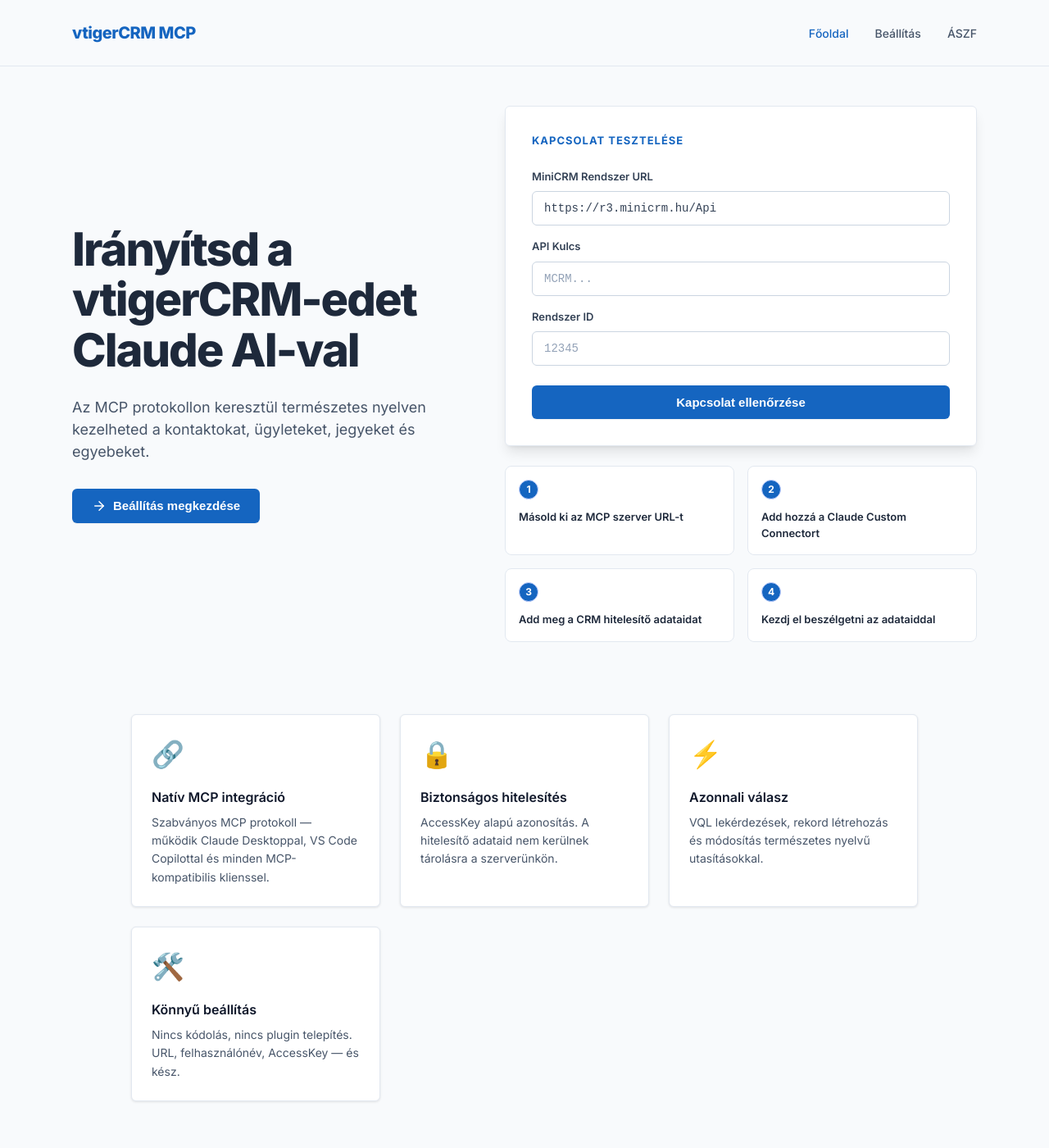
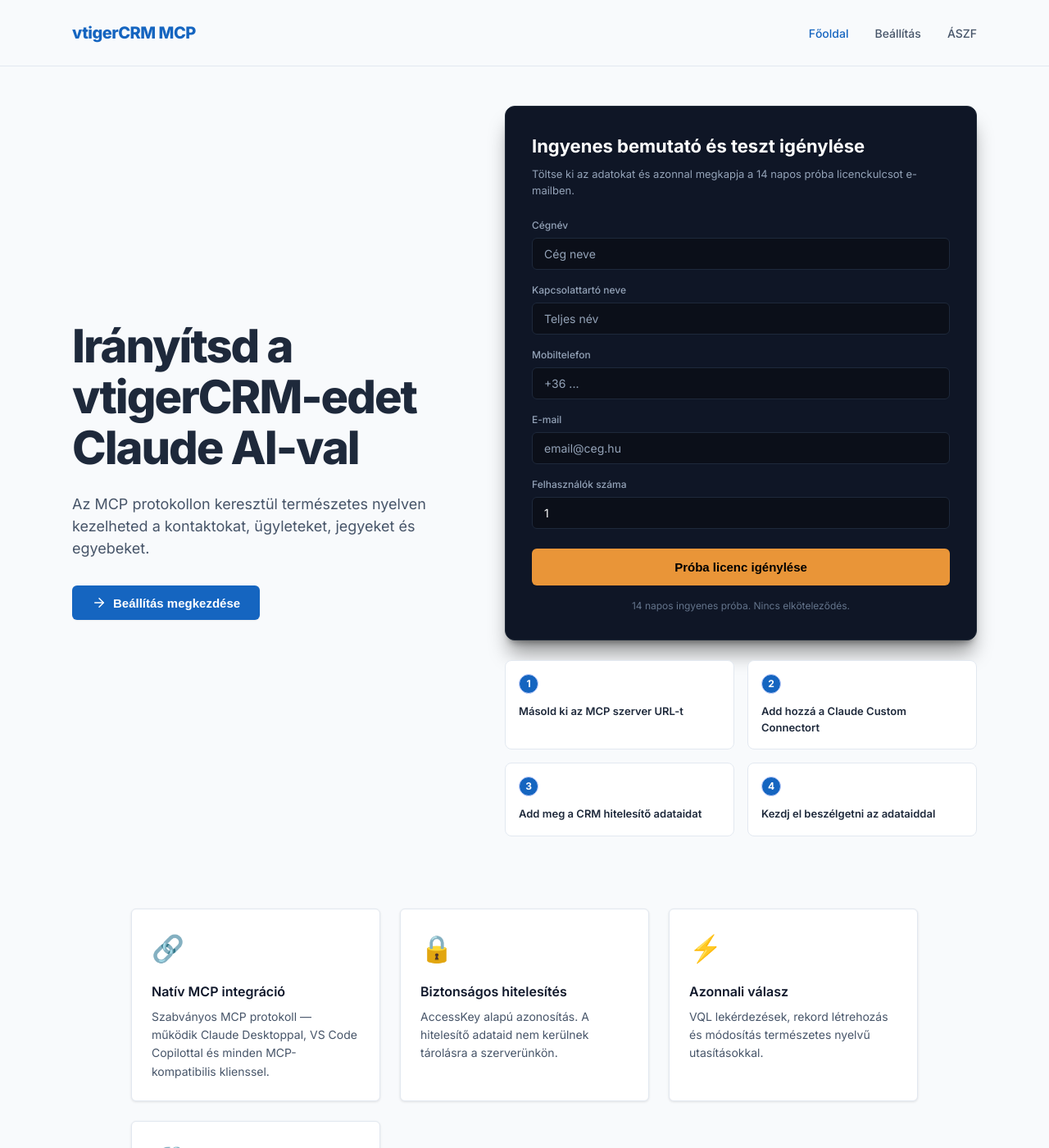
Before and after one commit to Monesz1/vtiger-mcp-page, a Jekyll site: the page built from index.md, in a window 1280 px wide and 1400 px high. Shown: the whole window at 82% size. Built offline with Jekyll 4.4.1, drawn with Linux system fonts in a browser that asks for light colours.

Commit message:
feat: Redesign mock trial request form
Replaces the connection tester with a mock trial request form. Updates styling for the widget to improve appearance and user experience.

```diff
--- a/_includes/head.html
+++ b/_includes/head.html
@@ -93,7 +93,7 @@
   .hero-layout { display: grid; grid-template-columns: 1fr 1.2fr; gap: 48px; padding: 48px; align-items: center; max-width: 1200px; margin: 0 auto; }
   .steps-grid { display: grid; grid-template-columns: 1fr 1fr; gap: 16px; }
   .widgets-container { display: flex; flex-direction: column; gap: 24px; }
-  .connection-tester { background: var(--color-surface); color: var(--color-text); border: 1px solid var(--color-border); border-radius: var(--border-radius); padding: 32px; box-shadow: 0 10px 15px -3px rgb(0 0 0 / 0.1), 0 4px 6px -4px rgb(0 0 0 / 0.1); }
+  .connection-tester { background: #0F1626; color: white; border: 1px solid #1F2937; border-radius: 12px; padding: 32px; box-shadow: 0 20px 25px -5px rgb(0 0 0 / 0.4), 0 8px 10px -6px rgb(0 0 0 / 0.4); }
   .cta-group { display: flex; gap: 16px; }
   .hero { padding: 80px 48px; background: var(--color-bg); }
   .hero .container { max-width: 1200px; margin: 0 auto; text-align: left; }
@@ -195,6 +195,11 @@
   }
   .form-control::placeholder { color: #94A3B8; }
   .form-control:focus { outline: none; border-color: var(--color-primary); box-shadow: 0 0 0 3px rgba(21, 101, 192, 0.15); }
+
+  /* Trial Widget specifics */
+  #trial-request-btn { transition: opacity 0.2s, transform 0.2s; cursor: pointer; }
+  #trial-request-btn:hover { opacity: 0.9; transform: translateY(-1px); }
+  .connection-tester .form-control:focus { outline: none; border-color: #3B82F6 !important; box-shadow: 0 0 0 3px rgba(59, 130, 246, 0.25) !important; }
   .password-wrapper { position: relative; }
   .toggle-password {
     position: absolute; right: 12px; top: 50%; transform: translateY(-50%);
--- a/_layouts/default.html
+++ b/_layouts/default.html
@@ -87,73 +87,44 @@
     }
 
     async function runConnectionTest() {
-      const btn = document.getElementById('test-connection-btn');
+      const btn = document.getElementById('trial-request-btn');
       const wrapper = document.getElementById('test-result-wrapper');
 
-      const baseUrl = document.getElementById('baseurl')?.value;
-      const apiKey = document.getElementById('apikey')?.value;
-      const systemId = document.getElementById('systemid')?.value;
+      const companyName = document.getElementById('company_name')?.value;
 
-      if (!baseUrl || !apiKey || !systemId) {
+      if (!companyName) {
         wrapper.style.display = 'block';
         wrapper.innerHTML = `
           <div class="test-result error animate-fade-in-up" style="display:block;">
             <h3><svg width="18" height="18" viewBox="0 0 24 24" fill="none" stroke="currentColor" stroke-width="2" stroke-linecap="round" stroke-linejoin="round"><circle cx="12" cy="12" r="10"/><line x1="12" y1="8" x2="12" y2="12"/><line x1="12" y1="16" x2="12.01" y2="16"/></svg> Hiba</h3>
-            Kérlek tölts ki minden mezőt!
+            Kérlek töltsd ki legalább a cégnév mezőt az igényléshez!
           </div>`;
         return;
       }
 
       const originalHtml = btn.innerHTML;
-      btn.innerHTML = '<span class="spinner" style="display:inline-block; margin-right:8px; animation: spin 1s linear infinite;">↻</span> Tesztelés folyamatban...';
+      btn.innerHTML = '<span class="spinner" style="display:inline-block; margin-right:8px; animation: spin 1s linear infinite;">↻</span> Kis türelmet...';
       btn.disabled = true;
       wrapper.style.display = 'none';
       wrapper.innerHTML = '';
 
       try {
-        // Prepare Basic Auth token securely matching standard integration practices
-        const credentials = btoa(`${systemId}:${apiKey}`);
-
-        // Use proxy or direct fetch depending on target API limitations
-        const cleanBaseUrl = baseUrl.replace(/\/$/, '');
-        const targetUrl = `${cleanBaseUrl}/Contact`;
-
-        // Fails if target has no broad CORS config configured on endpoint
-        const response = await fetch(targetUrl, {
-          method: 'GET',
-          headers: {
-            'Authorization': `Basic ${credentials}`,
-            'Content-Type': 'application/json',
-            'Accept': 'application/json'
-          }
-        });
-
-        if (!response.ok) {
-          throw new Error(`Szerver válasz: ${response.status} ${response.statusText}`);
-        }
-
-        const data = await response.json();
+        // Mock server interaction delay to simulate license generation
+        await new Promise(resolve => setTimeout(resolve, 800));
 
         wrapper.style.display = 'block';
         wrapper.innerHTML = `
           <div class="test-result success animate-fade-in-up" style="display:block;">
-            <h3><svg width="18" height="18" viewBox="0 0 24 24" fill="none" stroke="currentColor" stroke-width="2" stroke-linecap="round" stroke-linejoin="round"><path d="M22 11.08V12a10 10 0 1 1-5.93-9.14"/><polyline points="22 4 12 14.01 9 11.01"/></svg> Kapcsolat sikeres</h3>
-            A megadott API adatokkal a csatlakozás megtörtént.
-            <details>
-              <summary>API Válasz Részletek</summary>
-              <pre>${JSON.stringify(data, null, 2)}</pre>
-            </details>
+            <h3><svg width="18" height="18" viewBox="0 0 24 24" fill="none" stroke="currentColor" stroke-width="2" stroke-linecap="round" stroke-linejoin="round"><path d="M22 11.08V12a10 10 0 1 1-5.93-9.14"/><polyline points="22 4 12 14.01 9 11.01"/></svg> Igénylés sikeres!</h3>
+            A 14 napos próba licenckulcsot hamarosan elküldjük e-mailben. Kérlek ellenőrizd a postafiókodat.
           </div>`;
 
       } catch (error) {
         wrapper.style.display = 'block';
         wrapper.innerHTML = `
           <div class="test-result error animate-fade-in-up" style="display:block;">
-            <h3><svg width="18" height="18" viewBox="0 0 24 24" fill="none" stroke="currentColor" stroke-width="2" stroke-linecap="round" stroke-linejoin="round"><polygon points="7.86 2 16.14 2 22 7.86 22 16.14 16.14 22 7.86 22 2 16.14 2 7.86 7.86 2"/><line x1="15" y1="9" x2="9" y2="15"/><line x1="9" y1="9" x2="15" y2="15"/></svg> Kapcsolódási hiba</h3>
-            API hiba történt: ${error.message}
-            <div style="margin-top: 10px; font-size: 13px; opacity: 0.9;">
-              <strong>Figyelem:</strong> Ha az API végpont nem támogatja a CORS-t (Cross-Origin Resource Sharing), a böngésző biztonsági okokból blokkolja a hívást weboldalról indítva. Az MCP környezetben szerveroldalon futva ez a korlátozás nem lesz jelen.
-            </div>
+            <h3><svg width="18" height="18" viewBox="0 0 24 24" fill="none" stroke="currentColor" stroke-width="2" stroke-linecap="round" stroke-linejoin="round"><polygon points="7.86 2 16.14 2 22 7.86 22 16.14 16.14 22 7.86 22 2 16.14 2 7.86 7.86 2"/><line x1="15" y1="9" x2="9" y2="15"/><line x1="9" y1="9" x2="15" y2="15"/></svg> Hiba történt</h3>
+            Hiba történt az igénylés során: ${error.message}
           </div>`;
       } finally {
         btn.innerHTML = originalHtml;
--- a/index.md
+++ b/index.md
@@ -17,20 +17,41 @@ layout: default
 
   <section class="widgets-container animate-fade-in-up delay-3">
     <div class="widget connection-tester">
-      <div class="widget-title" style="font-size: 13px; text-transform: uppercase; letter-spacing: 1px; font-weight: 700; margin-bottom: 24px; color: var(--color-primary);">Kapcsolat tesztelése</div>
+      <div style="padding-bottom: 24px;">
+        <h2 style="font-size: 22px; font-weight: 700; margin-bottom: 8px; color: white;">Ingyenes bemutató és teszt igénylése</h2>
+        <p style="font-size: 13px; color: #94A3B8; margin: 0; line-height: 1.5;">Töltse ki az adatokat és azonnal megkapja a 14 napos próba licenckulcsot e-mailben.</p>
+      </div>
+
       <div class="form-group" style="margin-bottom: 16px;">
-        <label style="display: block; font-size: 13px; margin-bottom: 8px; font-weight: 600; color: #334155;">MiniCRM Rendszer URL</label>
-        <input type="url" id="baseurl" class="form-control" style="width: 100%; padding: 12px 14px; background: #FFFFFF; border: 1px solid #CBD5E1; border-radius: 6px; color: #334155; font-size: 14px; font-family: ui-monospace, monospace; transition: all 0.2s;" placeholder="https://r3.minicrm.hu/Api" value="https://r3.minicrm.hu/Api">
+        <label style="display: block; font-size: 12px; margin-bottom: 6px; font-weight: 500; color: #94A3B8;">Cégnév</label>
+        <input type="text" id="company_name" class="form-control" style="width: 100%; padding: 10px 14px; background: #0B0F19; border: 1px solid #1E293B; border-radius: 6px; color: white; font-size: 14px; transition: all 0.2s;" placeholder="Cég neve">
       </div>
+
       <div class="form-group" style="margin-bottom: 16px;">
-        <label style="display: block; font-size: 13px; margin-bottom: 8px; font-weight: 600; color: #334155;">API Kulcs</label>
-        <input type="password" id="apikey" class="form-control" style="width: 100%; padding: 12px 14px; background: #FFFFFF; border: 1px solid #CBD5E1; border-radius: 6px; color: #334155; font-size: 14px; font-family: ui-monospace, monospace; transition: all 0.2s;" placeholder="MCRM...">
+        <label style="display: block; font-size: 12px; margin-bottom: 6px; font-weight: 500; color: #94A3B8;">Kapcsolattartó neve</label>
+        <input type="text" class="form-control" style="width: 100%; padding: 10px 14px; background: #0B0F19; border: 1px solid #1E293B; border-radius: 6px; color: white; font-size: 14px; transition: all 0.2s;" placeholder="Teljes név">
       </div>
+
+      <div class="form-group" style="margin-bottom: 16px;">
+        <label style="display: block; font-size: 12px; margin-bottom: 6px; font-weight: 500; color: #94A3B8;">Mobiltelefon</label>
+        <input type="tel" class="form-control" style="width: 100%; padding: 10px 14px; background: #0B0F19; border: 1px solid #1E293B; border-radius: 6px; color: white; font-size: 14px; transition: all 0.2s;" placeholder="+36 ...">
+      </div>
+
+      <div class="form-group" style="margin-bottom: 16px;">
+        <label style="display: block; font-size: 12px; margin-bottom: 6px; font-weight: 500; color: #94A3B8;">E-mail</label>
+        <input type="email" class="form-control" style="width: 100%; padding: 10px 14px; background: #0B0F19; border: 1px solid #1E293B; border-radius: 6px; color: white; font-size: 14px; transition: all 0.2s;" placeholder="email@ceg.hu">
+      </div>
+
       <div class="form-group" style="margin-bottom: 24px;">
-        <label style="display: block; font-size: 13px; margin-bottom: 8px; font-weight: 600; color: #334155;">Rendszer ID</label>
-        <input type="text" id="systemid" class="form-control" style="width: 100%; padding: 12px 14px; background: #FFFFFF; border: 1px solid #CBD5E1; border-radius: 6px; color: #334155; font-size: 14px; font-family: ui-monospace, monospace; transition: all 0.2s;" placeholder="12345">
+        <label style="display: block; font-size: 12px; margin-bottom: 6px; font-weight: 500; color: #94A3B8;">Felhasználók száma</label>
+        <input type="number" class="form-control" style="width: 100%; padding: 10px 14px; background: #0B0F19; border: 1px solid #1E293B; border-radius: 6px; color: white; font-size: 14px; transition: all 0.2s;" placeholder="1" value="1">
       </div>
-      <button id="test-connection-btn" class="btn btn-primary" style="width: 100%; justify-content: center;" onclick="runConnectionTest()">Kapcsolat ellenőrzése</button>
+
+      <button id="trial-request-btn" class="btn" style="width: 100%; justify-content: center; background: #E99538; color: #000; font-weight: 700; padding: 14px; border-radius: 6px; border: none; font-size: 15px;">Próba licenc igénylése</button>
+
+      <div style="text-align: center; margin-top: 16px; font-size: 12px; color: #64748B;">
+        14 napos ingyenes próba. Nincs elköteleződés.
+      </div>
 
       <div id="test-result-wrapper" style="margin-top: 24px; display: none;"></div>
     </div>
```
Also changed, not shown: other parts of _includes/head.html (+1 -1 lines).
